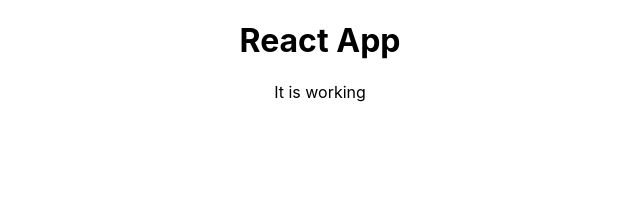
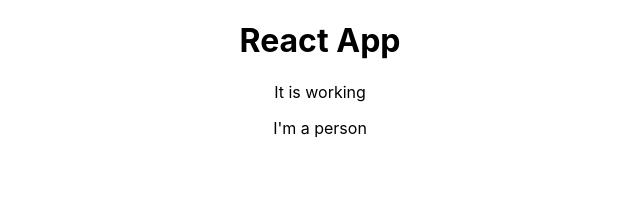
Before and after one commit to dieterdoman/react-udemy-course, a React (Create React App) app: page / in a window 1280 px wide. Shown: the top 208 px of the page, without its empty margins (320-960 px from the left). Built offline with nearby package versions, Linux system fonts and the light colour scheme.

Commit message:
Added person component.

```diff
--- a/src/App.js
+++ b/src/App.js
@@ -1,5 +1,6 @@
 import React from 'react';
 import './App.css';
+import  Person from './Person/Person'
 
 function App() {
   return (
@@ -7,6 +8,7 @@
       <header className="App-header">
         <h1>React App</h1>
         <p>It is working</p>
+        <Person/>
       </header>
     </div>
   );
--- /dev/null
+++ b/src/Person/Person.js
@@ -0,0 +1,7 @@
+import React from 'react';
+
+const person = () => {
+   return <p>I'm a person</p>
+};
+
+export default person;
```
